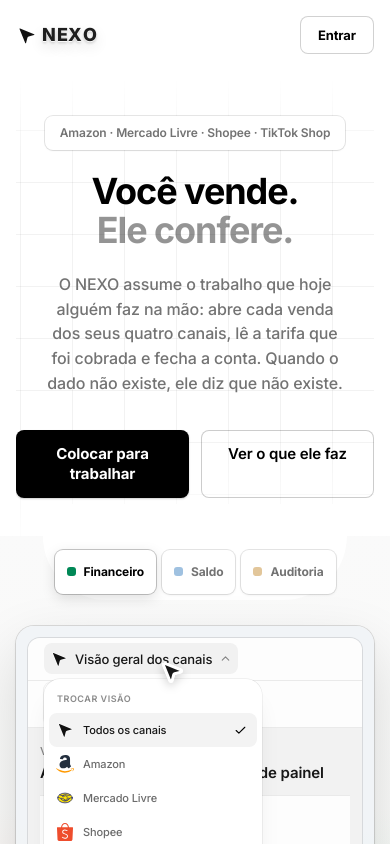
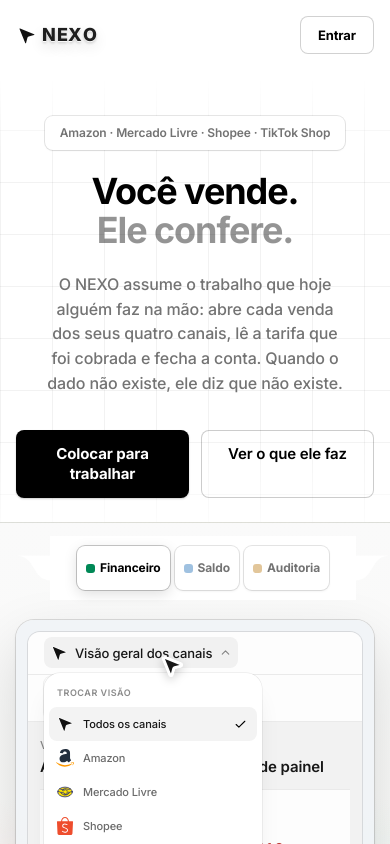
Before and after one commit to AninhaBe/amazon-fba-platform, a Next.js app: page /landing in a window 390 px wide. Shown: the top 844 px of the page. Built offline with nearby package versions, Linux system fonts and the light colour scheme.

Commit message:
fix(nexo): equaliza grade e vitrine da landing

```diff
--- a/src/app/landing/Vitrine.tsx
+++ b/src/app/landing/Vitrine.tsx
@@ -3,6 +3,7 @@
 import { useState } from "react";
 import { PainelCanal } from "./VitrineAnimada";
 import { MostraSaldo, MostraAuditoria } from "./Mostruario";
+import styles from "./landing.module.css";
 
 /**
  * A vitrine do hero com abas — o elemento de assinatura do dub.co: três pills
@@ -52,7 +53,12 @@ export function Vitrine() {
 
   return (
     <>
-      <div className="lp-vitrine-abas" role="tablist" aria-label="Telas do NEXO">
+      <div className={styles.shelf}>
+        <svg className={styles.curve} viewBox="0 0 88 64" aria-hidden="true">
+          <path d="M0 0h88v64c-15 0-29-7-37-20L35 19C28 8 15 0 0 0Z" />
+        </svg>
+        <div className={styles.shelfCenter}>
+          <div className={`lp-vitrine-abas ${styles.tabs}`} role="tablist" aria-label="Telas do NEXO">
             {ABAS.map((item) => (
               <button
                 key={item.id}
@@ -68,6 +74,11 @@ export function Vitrine() {
                 {item.rotulo}
               </button>
             ))}
+          </div>
+        </div>
+        <svg className={`${styles.curve} ${styles.curveRight}`} viewBox="0 0 88 64" aria-hidden="true">
+          <path d="M0 0h88v64c-15 0-29-7-37-20L35 19C28 8 15 0 0 0Z" />
+        </svg>
       </div>
 
       <figure
--- /dev/null
+++ b/src/app/landing/landing.module.css
@@ -0,0 +1,86 @@
+.hero {
+  overflow: visible;
+}
+
+.hero::before {
+  display: none;
+}
+
+.heroGrid {
+  position: absolute;
+  z-index: 0;
+  inset: 24px calc(50% - 50vw) 0;
+  pointer-events: none;
+  background-image:
+    linear-gradient(oklch(0 0 0 / 0.052) 1px, transparent 1px),
+    linear-gradient(90deg, oklch(0 0 0 / 0.052) 1px, transparent 1px);
+  background-size: 52px 52px;
+  mask-image: linear-gradient(to bottom, transparent, black 18%, black 75%, transparent);
+}
+
+.productSection::before {
+  border-block: 1px solid var(--lp-linha);
+}
+
+.productSection::after {
+  display: none;
+}
+
+.shelf {
+  position: relative;
+  z-index: 1;
+  display: flex;
+  width: min(700px, calc(100vw - 32px));
+  height: 64px;
+  align-items: stretch;
+  margin: -14px auto 20px;
+  color: white;
+}
+
+.curve {
+  width: 88px;
+  height: 64px;
+  flex: none;
+  overflow: visible;
+  fill: currentColor;
+  translate: 1px 0;
+}
+
+.curveRight {
+  scale: -1 1;
+  translate: -1px 0;
+}
+
+.shelfCenter {
+  min-width: 0;
+  flex: 1;
+  border-block-start: 1px solid currentColor;
+  background: currentColor;
+}
+
+.tabs {
+  height: 100%;
+  align-items: center;
+  margin: 0 !important;
+}
+
+@media (max-width: 560px) {
+  .shelf {
+    width: calc(100vw - 16px);
+  }
+
+  .curve {
+    width: 34px;
+  }
+
+  .tabs {
+    flex-wrap: nowrap;
+    gap: 5px;
+  }
+
+  .tabs button {
+    gap: 5px;
+    padding-inline: 9px;
+    font-size: 12px;
+  }
+}
--- a/src/app/landing/page.tsx
+++ b/src/app/landing/page.tsx
@@ -7,6 +7,7 @@ import { Contadores } from "./Contadores";
 import { Manifesto } from "./Manifesto";
 import { GraficoMetricas } from "./GraficoMetricas";
 import { Provas } from "./Provas";
+import styles from "./landing.module.css";
 
 export const metadata = {
   title: "NEXO — o funcionário que confere cada venda",
@@ -110,7 +111,8 @@ export default function LandingPage() {
         <Link href="/login" className="lp-cta-mini">Entrar</Link>
       </header>
 
-      <section className="lp-hero">
+      <section className={`lp-hero ${styles.hero}`}>
+        <span className={styles.heroGrid} aria-hidden="true" />
         <p className="lp-pill">Amazon · Mercado Livre · Shopee · TikTok Shop</p>
         {/* As duas metades são elementos separados de propósito: a segunda recua
             para preto 42% (`.lp-hero h1 span`). É a assinatura do peec.ai — dá
@@ -134,7 +136,7 @@ export default function LandingPage() {
           Conversion Analytics / Affiliate Programs). Lá são abas que trocam o
           mock; aqui são âncoras de verdade para as três seções profundas —
           mesmo elemento visual, sem fingir interação que não existe. */}
-      <section id="produto" className="lp-vitrine-secao">
+      <section id="produto" className={`lp-vitrine-secao ${styles.productSection}`}>
         <Vitrine />
       </section>
 
```
Also changed, not shown: 1 other file (tests, documents, lock files or other folders). Lines whose indentation alone changed are shown as unchanged.
